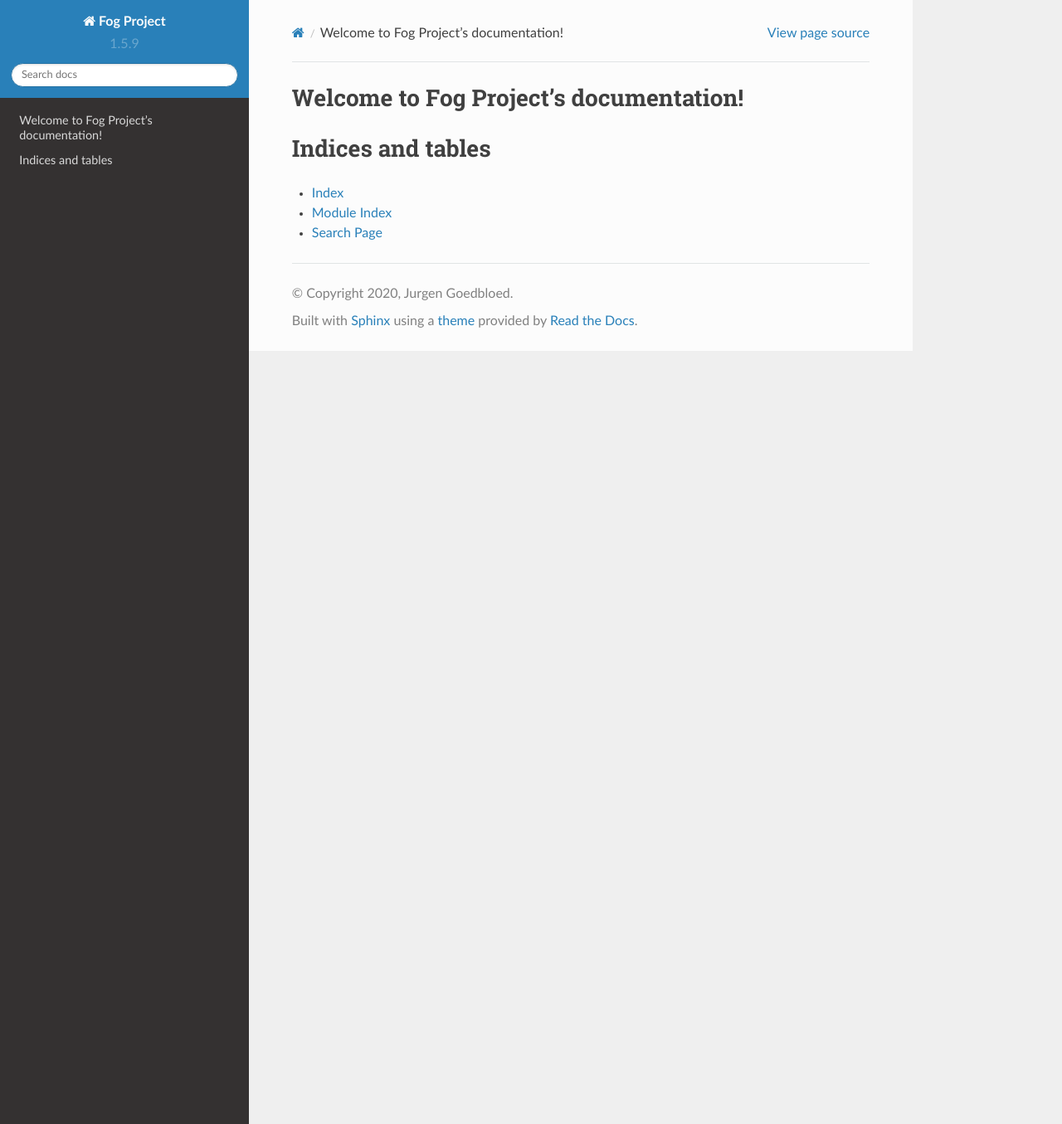
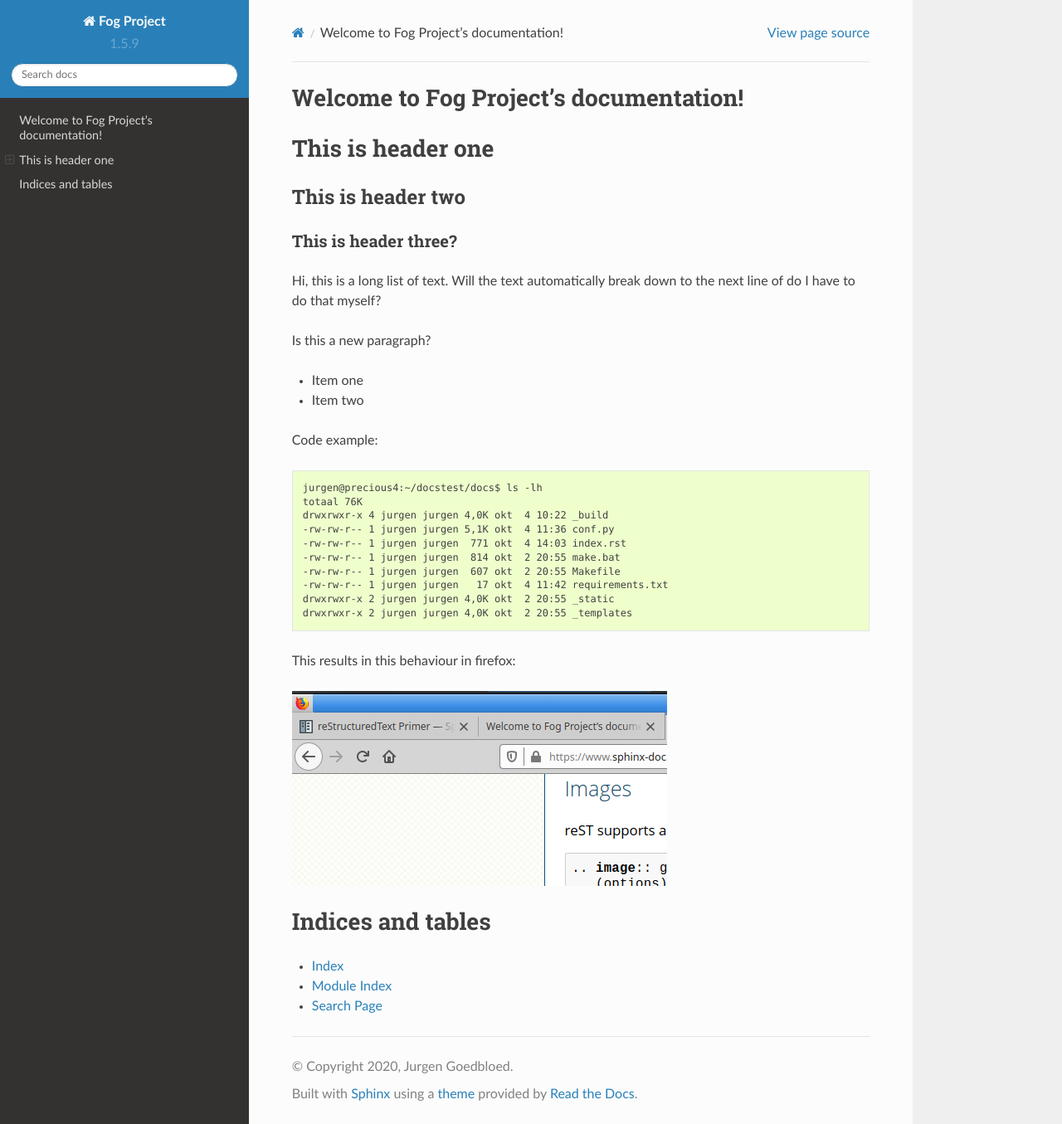
Before and after one commit to jgoedbloed/docstest, a Sphinx documentation site: the page built from docs/index.rst, in a window 1280 px wide and 1355 px high. Shown: the whole window at 83% size. Built offline with Sphinx 7.4.7 and the Read the Docs theme 2.0.0, drawn with Linux system fonts in a browser that asks for light colours.

Commit message:
new additions

```diff
--- a/docs/index.rst
+++ b/docs/index.rst
@@ -7,10 +7,43 @@ Welcome to Fog Project's documentation!
 =======================================
 
 .. toctree::
-   :maxdepth: 2
+   :maxdepth: 3
    :caption: Contents:
 
 
+This is header one
+==================
+
+This is header two
+------------------
+
+This is header three?
+^^^^^^^^^^^^^^^^^^^^^
+
+Hi, this is a long list of text. Will the text automatically break down to the
+next line of do I have to do that myself?
+
+Is this a new paragraph?
+
+- Item one
+- Item two
+
+Code example::
+
+  jurgen@precious4:~/docstest/docs$ ls -lh
+  totaal 76K
+  drwxrwxr-x 4 jurgen jurgen 4,0K okt  4 10:22 _build
+  -rw-rw-r-- 1 jurgen jurgen 5,1K okt  4 11:36 conf.py
+  -rw-rw-r-- 1 jurgen jurgen  771 okt  4 14:03 index.rst
+  -rw-rw-r-- 1 jurgen jurgen  814 okt  2 20:55 make.bat
+  -rw-rw-r-- 1 jurgen jurgen  607 okt  2 20:55 Makefile
+  -rw-rw-r-- 1 jurgen jurgen   17 okt  4 11:42 requirements.txt
+  drwxrwxr-x 2 jurgen jurgen 4,0K okt  2 20:55 _static
+  drwxrwxr-x 2 jurgen jurgen 4,0K okt  2 20:55 _templates
+
+This results in this behaviour in firefox:
+
+.. image:: firefox.png
 
 Indices and tables
 ==================
```
Also changed, not shown: docs/firefox.png (added), 6 other files.
